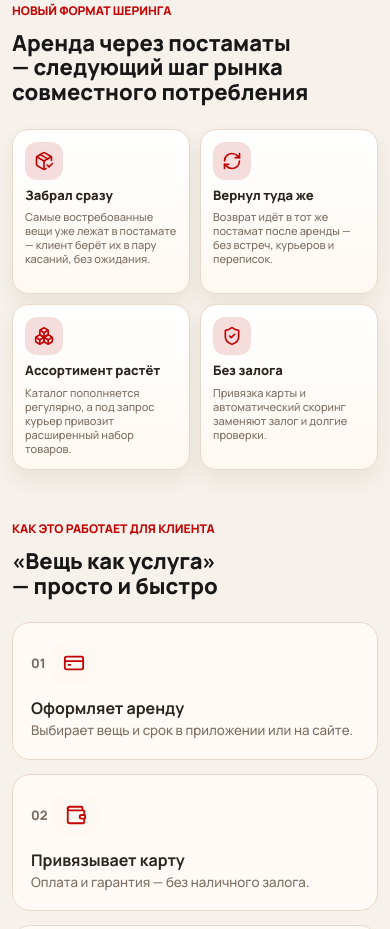
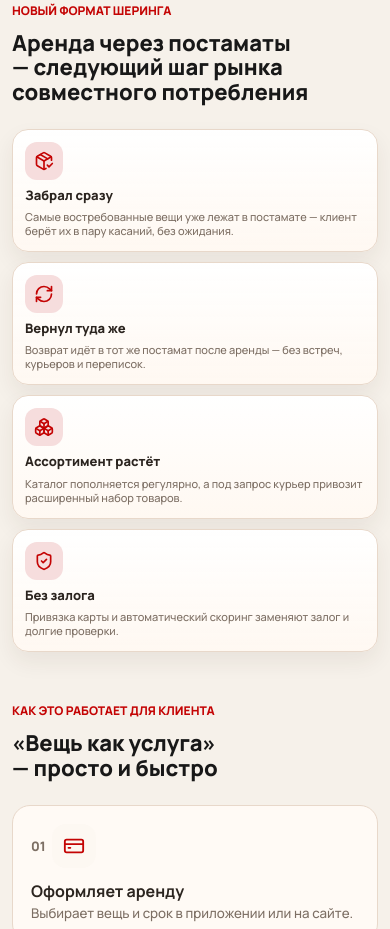
Before and after one commit to som1one/PostamatsApp, a Next.js app in the folder web/: page /franchise in a window 390 px wide. Shown: the part 1000-1929 px from the top of the page. Built offline with nearby package versions, Linux system fonts and the light colour scheme; no server answers.

Commit message:
Выровнять сетки на десктопе: 2x2 для преимуществ, 5 колонок для шагов

```diff
--- a/web/src/app/franchise/FranchiseClient.tsx
+++ b/web/src/app/franchise/FranchiseClient.tsx
@@ -128,7 +128,7 @@ export function FranchiseClient() {
           <p className="eyebrow">Новый формат шеринга</p>
           <h2 className="section-heading">Аренда через постаматы — следующий шаг рынка совместного потребления</h2>
         </div>
-        <div className="benefit-grid">
+        <div className="benefit-grid benefit-grid--2col">
           {advantages.map((item) => {
             const Icon = item.icon;
             return (
--- a/web/src/app/styles/globals-23.css
+++ b/web/src/app/styles/globals-23.css
@@ -57,7 +57,7 @@
   margin: 0;
   padding: 0;
   display: grid;
-  grid-template-columns: repeat(4, minmax(0, 1fr));
+  grid-template-columns: repeat(5, minmax(0, 1fr));
   gap: 14px;
 }
 .franchise-step {
@@ -147,12 +147,19 @@
   margin-inline: auto;
 }
 
+.benefit-grid--2col {
+  grid-template-columns: repeat(2, minmax(0, 1fr));
+}
+
 @media (max-width: 980px) {
   .franchise-hero,
   .franchise-cta {
     grid-template-columns: minmax(0, 1fr);
   }
   .franchise-steps {
+    grid-template-columns: repeat(3, minmax(0, 1fr));
+  }
+  .benefit-grid--2col {
     grid-template-columns: repeat(2, minmax(0, 1fr));
   }
 }
@@ -160,4 +167,7 @@
   .franchise-steps {
     grid-template-columns: minmax(0, 1fr);
   }
+  .benefit-grid--2col {
+    grid-template-columns: minmax(0, 1fr);
+  }
 }
```
